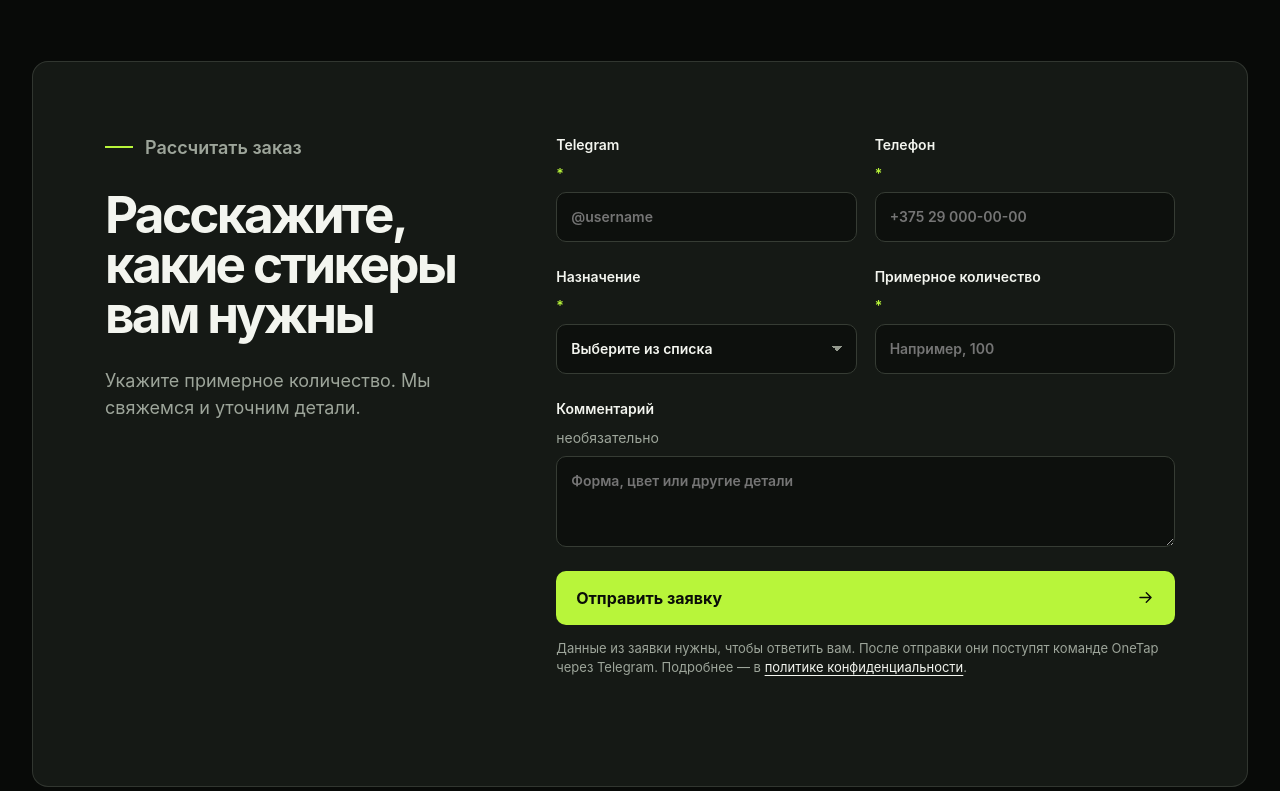
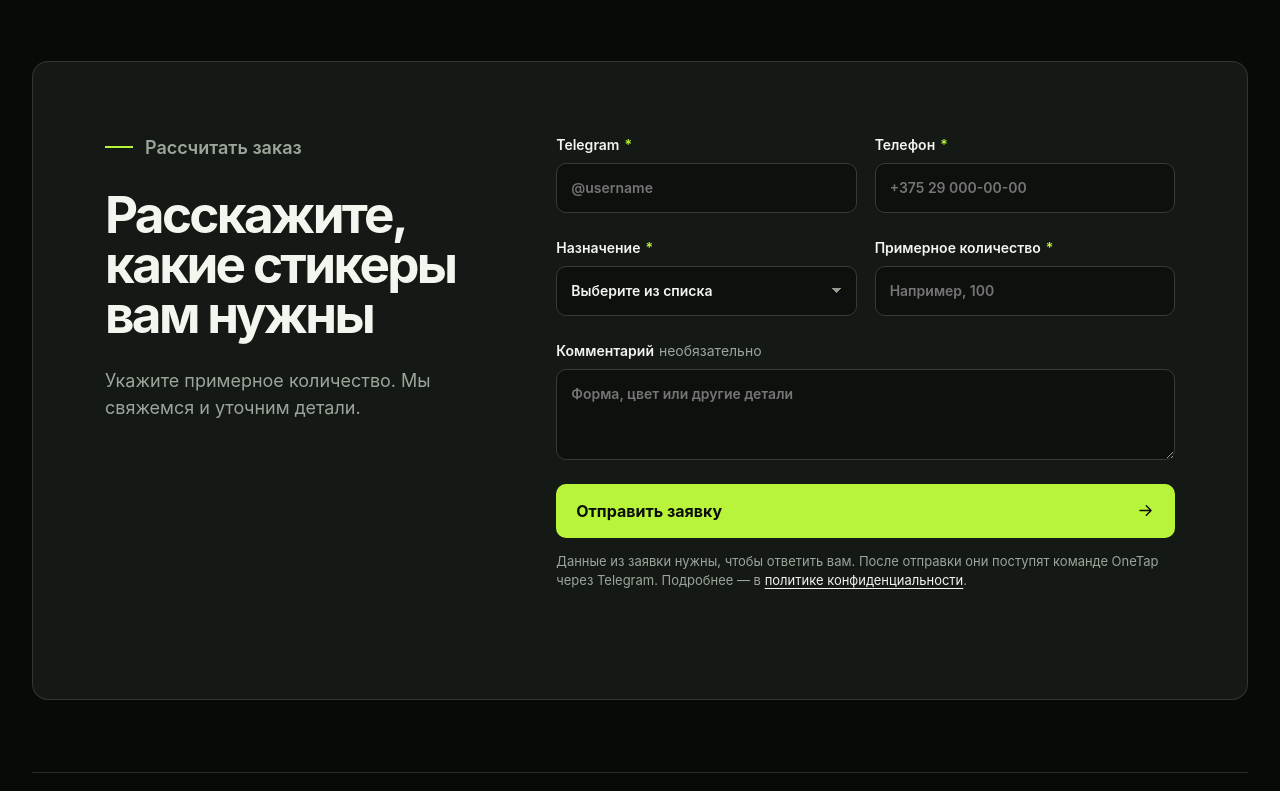
Before and after one commit to soroka-dev/onetap-by, a website: page public/index.html in a window 1280 px wide. Shown: the part 3580-4371 px from the top of the page. Drawn offline with Linux system fonts and the light colour scheme.

Commit message:
Поставить отметки рядом с названиями полей

```diff
--- a/public/index.html
+++ b/public/index.html
@@ -20,7 +20,7 @@
   <meta name="lead-endpoint" content="https://onetap-leads-bot.soroka-development.workers.dev/api/lead">
   <title>OneTap.by — NFC-стикеры для вашего бизнеса</title>
   <link rel="preload" href="./assets/hero.jpg" as="image" fetchpriority="high">
-  <link rel="stylesheet" href="./styles.css?v=20261120-footer">
+  <link rel="stylesheet" href="./styles.css?v=20261120-labels">
   <script src="./script.js?v=20261119-responsive-header" defer></script>
 </head>
 <body>
@@ -157,9 +157,9 @@
       </div>
       <form class="lead-form" data-form novalidate>
         <div class="form-grid">
-          <label>Telegram <span>*</span><input name="telegram" autocomplete="username" placeholder="@username" required minlength="5"></label>
-          <label>Телефон <span>*</span><input name="phone" type="tel" autocomplete="tel" placeholder="+375 29 000-00-00" required minlength="7"></label>
-          <label>Назначение <span>*</span>
+          <label><span class="field-label">Telegram <span class="required">*</span></span><input name="telegram" autocomplete="username" placeholder="@username" required minlength="5"></label>
+          <label><span class="field-label">Телефон <span class="required">*</span></span><input name="phone" type="tel" autocomplete="tel" placeholder="+375 29 000-00-00" required minlength="7"></label>
+          <label><span class="field-label">Назначение <span class="required">*</span></span>
             <select name="service" required>
               <option value="" selected disabled>Выберите из списка</option>
               <option value="reviews">Наклейки для отзывов</option>
@@ -169,9 +169,9 @@
               <option value="other">Другое</option>
             </select>
           </label>
-          <label>Примерное количество <span>*</span><input name="quantity" placeholder="Например, 100" required maxlength="32"></label>
+          <label><span class="field-label">Примерное количество <span class="required">*</span></span><input name="quantity" placeholder="Например, 100" required maxlength="32"></label>
         </div>
-        <label class="comment-field">Комментарий <span class="optional">необязательно</span><textarea name="comment" rows="3" maxlength="500" placeholder="Форма, цвет или другие детали"></textarea></label>
+        <label class="comment-field"><span class="field-label">Комментарий <span class="optional">необязательно</span></span><textarea name="comment" rows="3" maxlength="500" placeholder="Форма, цвет или другие детали"></textarea></label>
         <label class="honeypot" aria-hidden="true">Компания<input name="company" tabindex="-1" autocomplete="off"></label>
         <button class="button button-primary submit-button" type="submit">
           <span data-submit-label>Отправить заявку</span>
--- a/public/styles.css
+++ b/public/styles.css
@@ -103,7 +103,8 @@ h2 { max-width: 850px; margin-bottom: 0; font-size: clamp(44px, 5vw, 74px); line
 .lead-form { align-self: center; }
 .form-grid { display: grid; grid-template-columns: 1fr 1fr; gap: 24px 18px; }
 label { display: grid; gap: 8px; font-size: 14px; font-weight: 600; }
-label > span { color: var(--accent); }
+label > .field-label { display: inline-flex; align-items: baseline; gap: 5px; color: var(--text); }
+label .required { color: var(--accent); }
 label .optional { color: var(--muted); font-weight: 400; }
 input, select, textarea { width: 100%; color: var(--text); background: #0d100d; border: 1px solid #363c34; border-radius: 10px; padding: 13px 14px; transition: border-color .18s ease, background-color .18s ease; }
 input:hover, select:hover, textarea:hover { border-color: #50584d; }
```
